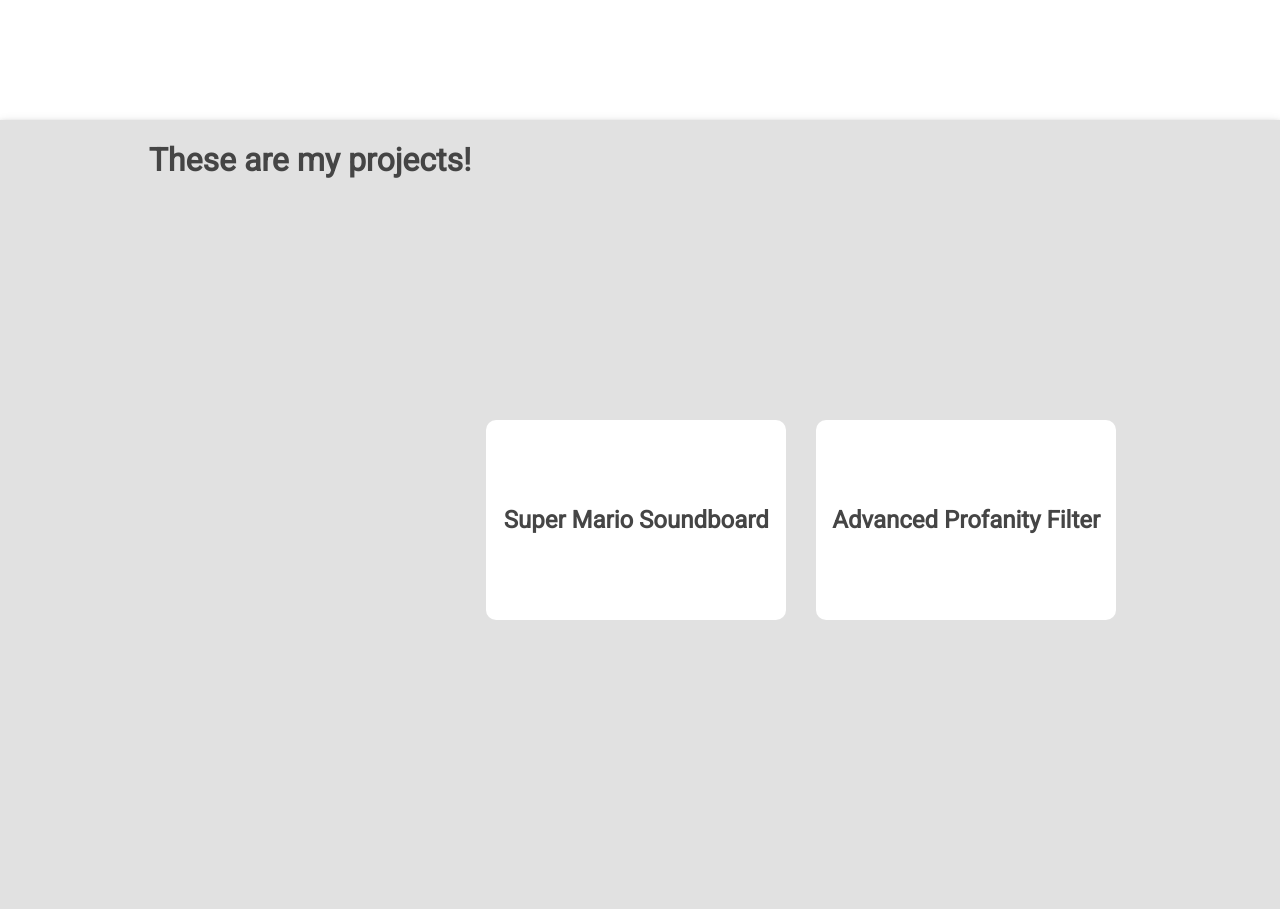
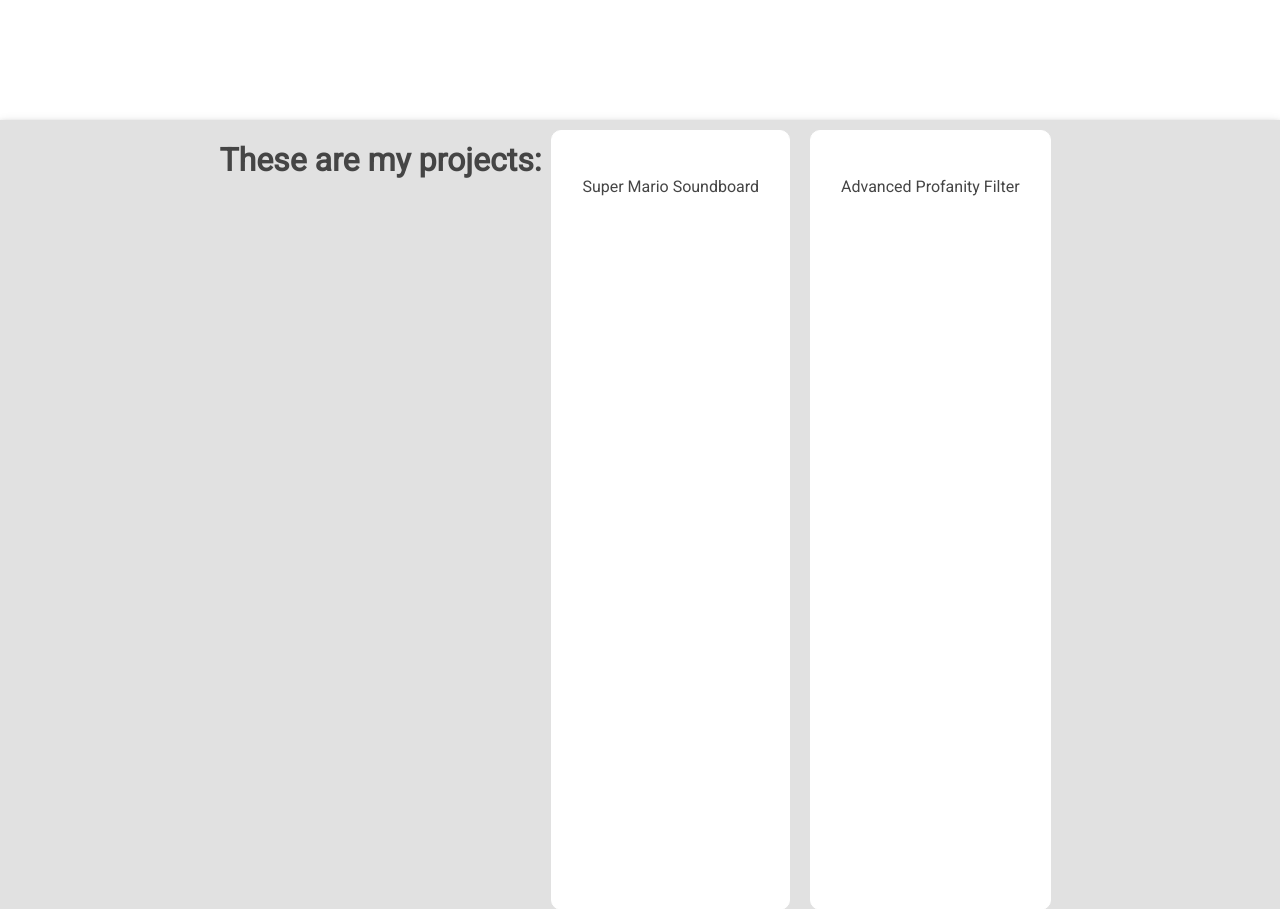
Before and after one commit to Phrostbyte21/personal-portfolio-kevinFrost, a plain HTML site: page index.html in a window 1280 px wide. Shown: the part 680-1589 px from the top of the page. Drawn offline with Linux system fonts and the light colour scheme.

Commit message:
fixed projects section (fingers crossed it worked)

```diff
--- a/index.html
+++ b/index.html
@@ -21,20 +21,16 @@
   </div>
   <a name="projects-section"></a>
   <div id="projects">
-    <h1>These are my projects!</h1>
-    <div class="projects">
-      <a href="https://phpizza.com/~kevin/Super%20Mario%20Sound/www/" target="_blank">
-        <div class="project-tile">
-          <h2>Super Mario Soundboard</h2>
-        </div>
+    <h1>These are my projects:</h1>
+    <div class="large-project-div">
+      <a href="https://phpizza.com/~kevin/Super%20Mario%20Sound/www/" target="_blank" class="project-item">
+        <p>Super Mario Soundboard</p>
       </a>
-      <a href="https://github.com/Phrostbyte21/AdvancedProfanityFilter" target="_blank">
-        <div class="project-tile">
-          <h2>Advanced Profanity Filter</h2>
-        </div>
+      <a href="https://github.com/Phrostbyte21/AdvancedProfanityFilter" target="_blank" class="project-item">
+        <p>Advanced Profanity Filter</p>
       </a>
     </div>
-
+  </div>
   </div>
   <a name="social-section"></a>
   <div id="profile-link-style">
--- a/styles.css
+++ b/styles.css
@@ -123,3 +123,20 @@
     color: #009688;
     transition: .5s;
   }
+  .large-project-div {
+    display: flex;
+  }
+  .project-item {
+    background-color: white;
+    border-radius: 10px;
+    padding: 30px;
+    margin: 10px;
+    transition: .5px;
+    border: 1px solid white;
+  }
+
+  .project-item:hover {
+    transition: .5s;
+    box-shadow: 0 2px 5px 0 rgba(0,0,0,0.1), 0 2px 10px 0 rgba(0,0,0,0.1);
+    border: 1px solid #009688;
+  }
```
